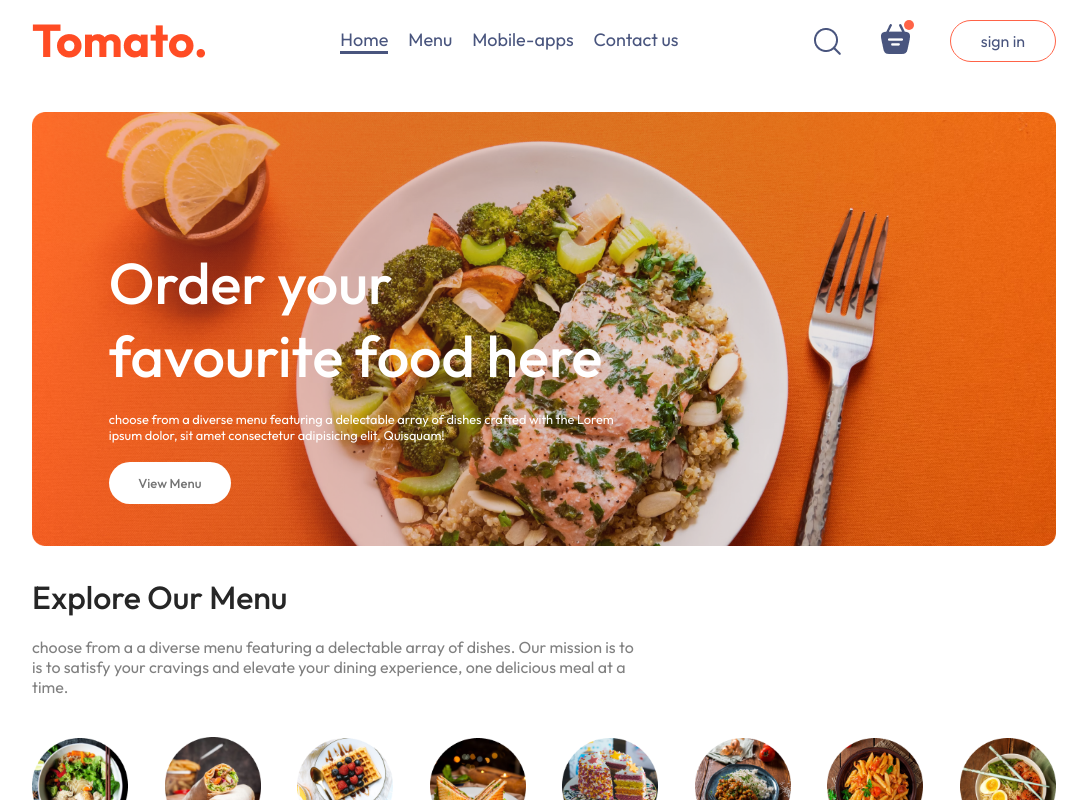
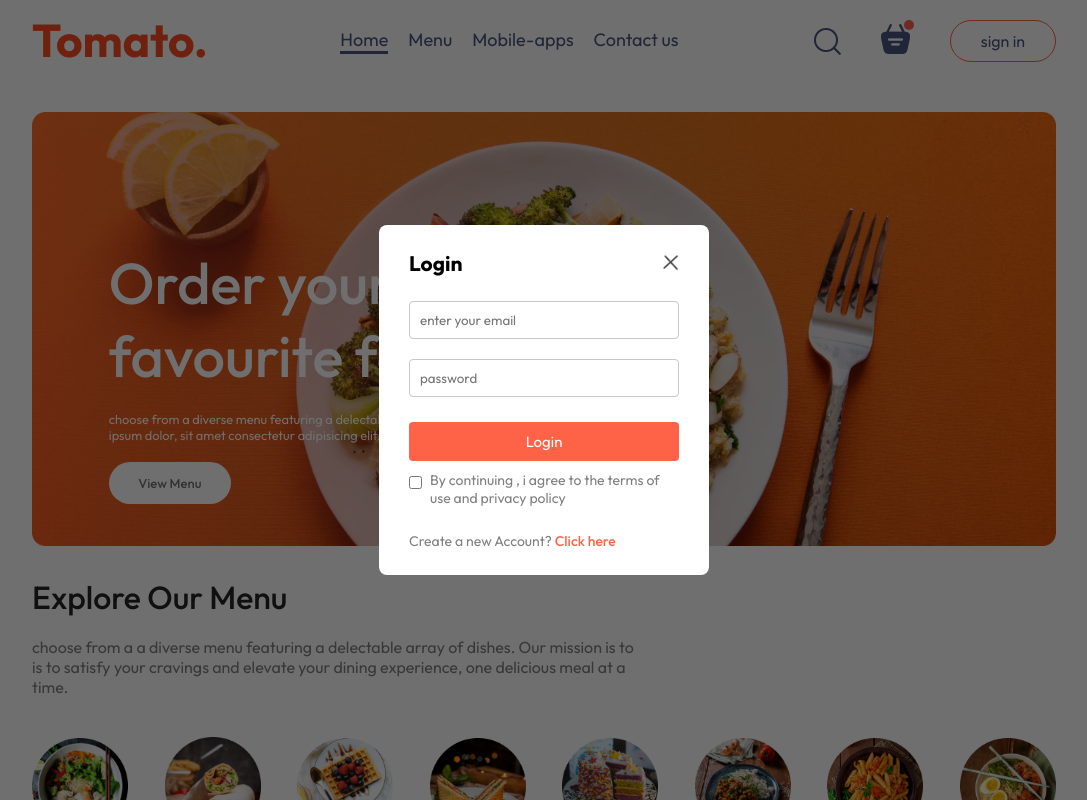
Before and after one commit to saksham1742683/Tomato, a React (Vite) app: page / in a window 1280 px wide. Both pictures are taken after a click on the button "sign in". Shown: the top 800 px of the page, without its empty margins (96-1183 px from the left). Built offline with nearby package versions, Linux system fonts and the light colour scheme.

Commit message:
login/signup

```diff
--- a/src/App.jsx
+++ b/src/App.jsx
@@ -1,16 +1,20 @@
-import React from "react";
+import React, { useState } from "react";
 import Navbar from "./Components/Navbar/Navbar";
 import { Route, Routes } from "react-router-dom";
 import { Home } from "./Pages/Home/Home";
 import Cart from "./Pages/Cart/Cart";
 import PlaceOrder from "./Pages/PlaceOrder/PlaceOrder";
 import Footer from "./Components/Footer/Footer";
+import LoginPopup from "./Components/LoginPopup/LoginPopup";
 
 const App = () => {
+const[showLogin , setShowLogin] = useState(false)
+
   return (
     <>
+      {showLogin? <LoginPopup setShowLogin={setShowLogin} /> :<></>  }
       <div className="app">
-        <Navbar />
+        <Navbar setShowLogin= {setShowLogin} />
         <Routes>
           <Route path="/" element={<Home />} />
           <Route path="/cart" element={<Cart />} />
--- /dev/null
+++ b/src/Components/LoginPopup/LoginPopup.css
@@ -0,0 +1,66 @@
+.login-popup{
+    position: absolute;
+    z-index: 1;
+    width: 100%;
+    height: 100%;
+    background-color: #00000090;
+    display: grid;
+}
+.login-popup-container{
+    place-self: center;
+    width: max(23vw , 330px);
+    color: #808080;
+    background-color: white;
+    display: flex;
+    flex-direction: column;
+    gap: 25px;
+    padding: 25px 30px;
+    border-radius: 8px;
+    font-size: 14px;
+    animation: fadeIn 0.5;
+}
+.login-popup-title{
+    display: flex;
+    justify-content: space-between;
+    align-items: center;
+    color: black;
+}
+.login-popup-title img{
+  width: 16px;
+  cursor: pointer  ;
+}
+.login-popup-inputs{
+    display: flex;
+    flex-direction: column;
+    gap: 20px;
+}
+.login-popup-inputs input{
+    outline: none;
+    border: 1px solid #c9c9c9;
+    padding: 10px;
+    border-radius: 4px;
+}
+.login-popup-container button{
+    border: none;
+    padding: 10px;
+    border-radius: 4px;
+    color: white;
+    background-color: tomato;
+    font-size: 15px;
+    cursor: pointer;
+
+}
+.login-popup-condition{
+    display: flex;
+    gap: 8px;
+    align-items: start;
+    margin-top: -15px;
+}
+.login-popup-condition input {
+margin-top: 5px;
+}
+.login-popup p span{
+    color: tomato;
+    font-weight: 500;
+    cursor: pointer;
+}
--- /dev/null
+++ b/src/Components/LoginPopup/LoginPopup.jsx
@@ -0,0 +1,46 @@
+import React, { useState } from "react";
+import "./LoginPopup.css";
+import { assets } from "../../assets/assets";
+
+const LoginPopup = ({ setShowLogin }) => {
+  const [currState, setcurrState] = useState("Login");
+  return (
+    <div className="login-popup">
+      <form className="login-popup-container">
+        <div className="login-popup-title">
+          <h2>{currState} </h2>
+          <img
+            onClick={() => setShowLogin(false)}
+            src={assets.cross_icon}
+            alt=""
+          />
+        </div>
+        <div className="login-popup-inputs">
+          {currState === "Login" ? (
+            <></>
+          ) : (
+            <input type="text" placeholder="enter your name" required />
+          )}
+          <input type="email" placeholder="enter your email" required />
+          <input type="password" placeholder="password" required />
+        </div>
+        <button>{currState === "Sign Up" ? "Create Account" : "Login"}</button>
+        <div className="login-popup-condition">
+          <input type="checkbox" required />
+          <p>By continuing , i agree to the terms of use and privacy policy</p>
+        </div>
+        {currState === "Login" ? (
+          <p>
+            Create a new Account? <span onClick={()=>setcurrState("Sign Up")}>Click here</span>
+          </p>
+        ) : (
+          <p>
+            Already have an Account? <span onClick={()=>setcurrState("Login")}>Login here</span>
+          </p>
+        )}
+      </form>
+    </div>
+  );
+};
+
+export default LoginPopup;
--- a/src/Components/Navbar/Navbar.jsx
+++ b/src/Components/Navbar/Navbar.jsx
@@ -3,7 +3,7 @@
 import { assets } from "../../assets/assets";
 import { Link } from "react-router-dom";
 
-const Navbar = () => {
+const Navbar = ({setShowLogin}) => {
   const [menu, setMenu] = useState("Home");
 
   return (
@@ -21,7 +21,7 @@
           <img src={assets.basket_icon} alt="" />
           <div className="dot"></div>
         </div>
-        <button>sign in </button>
+        <button onClick={()=>setShowLogin(true)}>sign in </button>
       </div>
     </div>
   );
```
